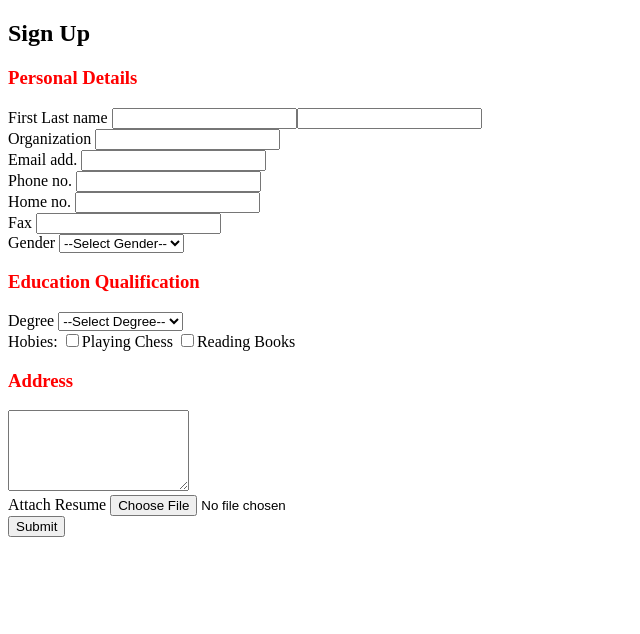
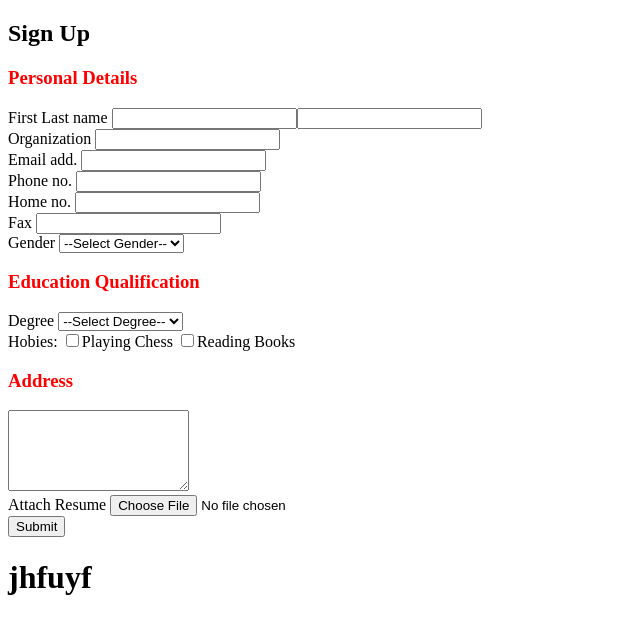
Before and after one commit to Aarif-007/project2.0, a plain HTML site: page index.html in a window 1280 px wide. Shown: the whole page, without its empty margins (0-640 px from the left). Drawn offline with Linux system fonts and the light colour scheme.

Commit message:
added h1 tag

```diff
--- a/index.html
+++ b/index.html
@@ -166,6 +166,7 @@
     <button type="submit">Submit</button>
    </form>
 </div>
+<h1>jhfuyf</h1>
 </body>
 
 </html>
```
